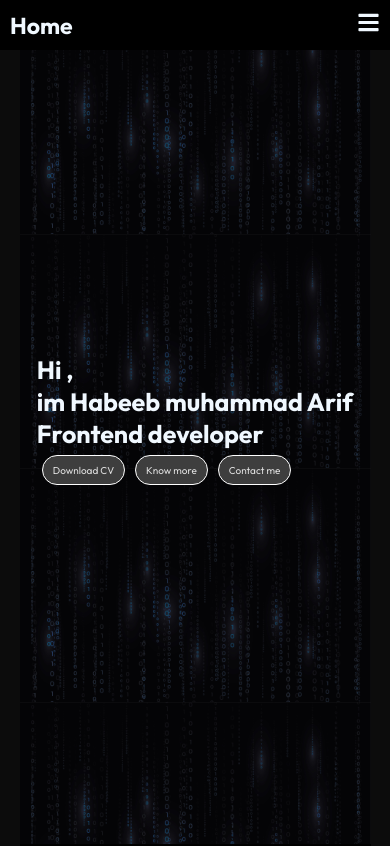
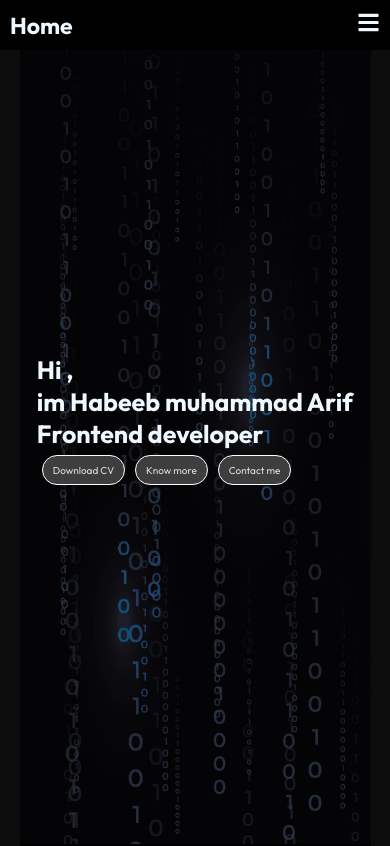
Before and after one commit to Habeeb8136/my-portfolio, a React (Create React App) app: page / in a window 390 px wide. Shown: the top 846 px of the page. Built offline with nearby package versions, Linux system fonts and the light colour scheme.

Commit message:
responsive bg

```diff
--- a/src/Components/Intro/Intro.css
+++ b/src/Components/Intro/Intro.css
@@ -6,7 +6,7 @@
     justify-content: space-around;
     background-color: rgba(0, 0, 0, 0.575);
     background-image: url('../../Assets/25336.jpg');
-    background-size: contain;
+    background-size: cover;
     align-items: center;
     justify-content: center;
 }
@@ -52,4 +52,8 @@
         margin: 5px;
         height: 30px;
     }
+    .intoContainer{
+
+        background-size: cover;
+    }
   }
```
